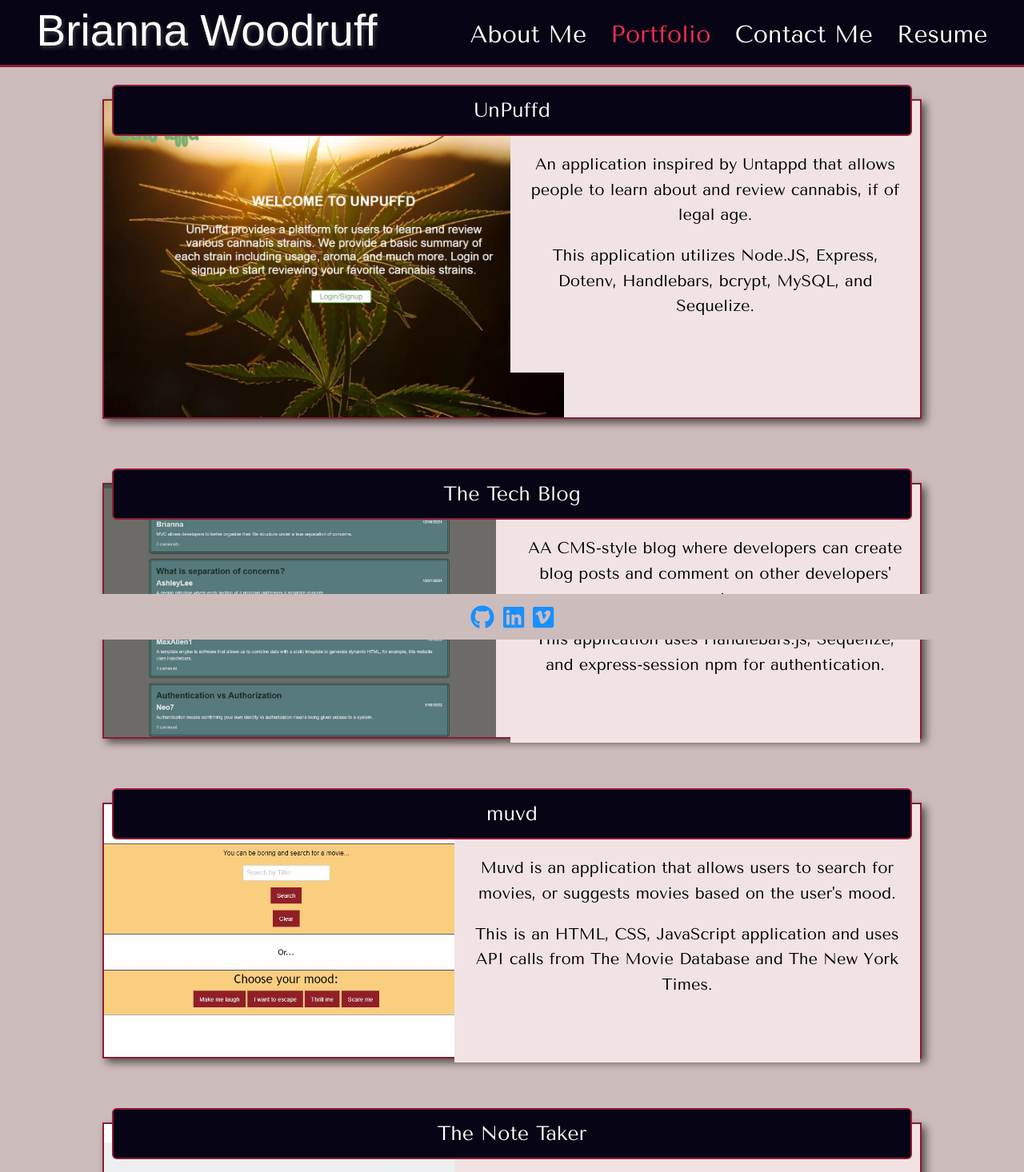
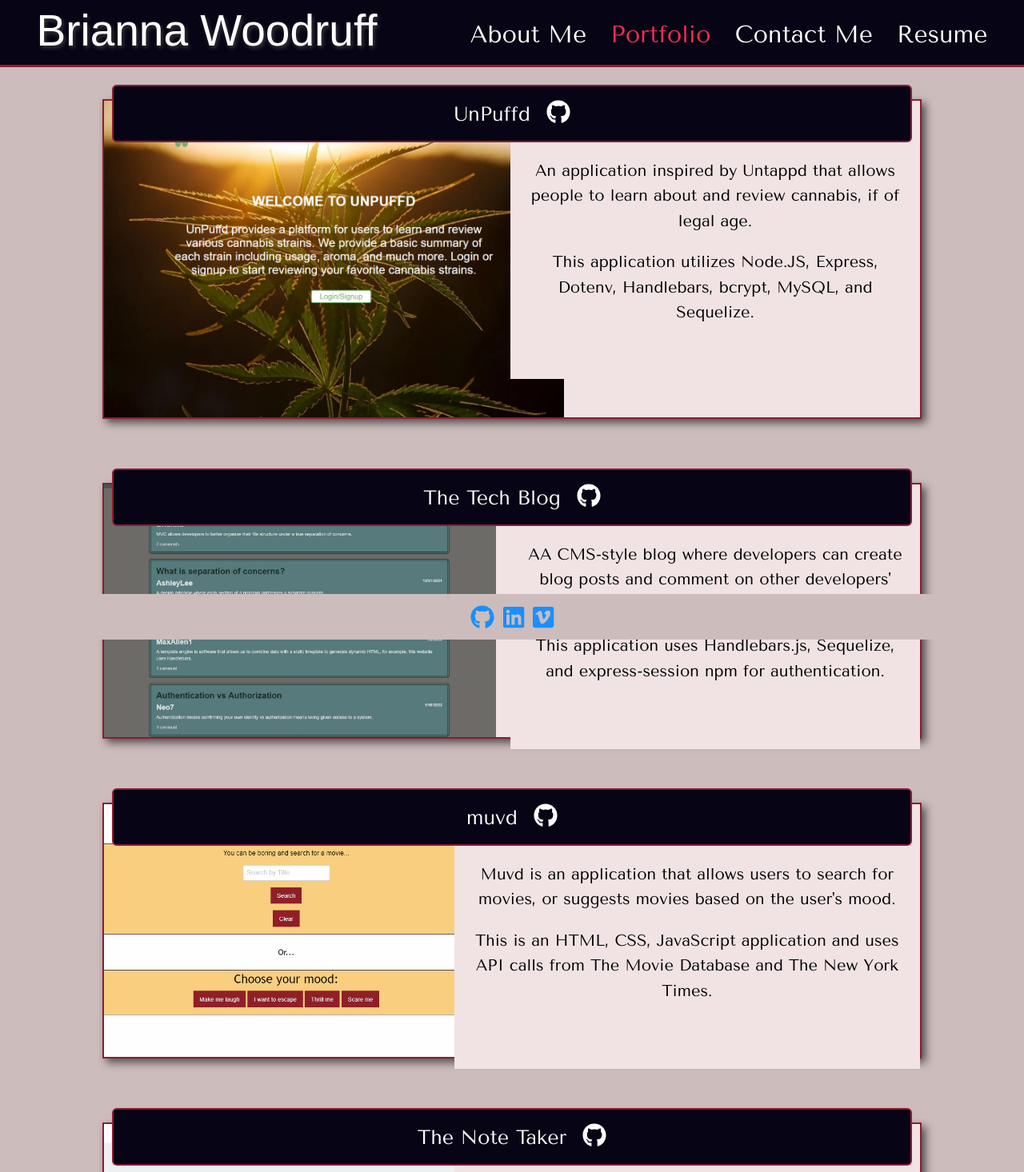
Before and after one commit to briannawoodruff/react-portfolio, a React (Create React App) app: page /portfolio in a window 1280 px wide. Shown: the top 1466 px of the page at 80% size. Built offline with nearby package versions, Linux system fonts and the light colour scheme; the HTML template or start-up script is replaced by a standard one; a web font is replaced by a local one.

Commit message:
added github to projects

```diff
--- a/src/components/project/Project.js
+++ b/src/components/project/Project.js
@@ -1,4 +1,7 @@
 import './project.css';
+// font awesome icons
+import { FontAwesomeIcon } from '@fortawesome/react-fontawesome'
+import { faGithub } from '@fortawesome/free-brands-svg-icons'
 
 export default function Project() {
     return (
@@ -6,7 +9,9 @@ export default function Project() {
             <div className="container">
                 <div className="code-card unpuffd">
                     <a target="_blank" href="https://unpuffd.herokuapp.com/">
-                        <h3 className="card-header">UnPuffd</h3>
+                        <h3 className="card-header">UnPuffd
+                        <a className="icon" target="_blank" href="https://github.com/coding-p2-g2/unpuffd"><FontAwesomeIcon icon={faGithub}/></a>
+                        </h3>
                         <div className="unpuffd-text">
                             <p>
                                 An application inspired by Untappd that allows people to learn about and review cannabis, if of legal age.
@@ -20,9 +25,11 @@ export default function Project() {
             </div>
 
             <div className="container">
-                <a target="_blank" href="https://the-mvc-techblog.herokuapp.com/">
+                <a target="_blank" href="https://github.com/briannawoodruff/tech-blog-mvc">
                     <div className="code-card tech-blog">
-                        <h3 className="card-header">The Tech Blog</h3>
+                        <h3 className="card-header">The Tech Blog
+                        <a className="icon" target="_blank" href="https://github.com/briannawoodruff/tech-blog-mvc"><FontAwesomeIcon icon={faGithub}/></a>
+                        </h3>
                         <div className="techblog-text">
                             <p>
                                 AA CMS-style blog where developers can create blog posts and comment on other developers' posts.
@@ -38,7 +45,9 @@ export default function Project() {
             <div className="container">
                 <a target="_blank" href="https://coding-p1-g1.github.io/muvd/">
                     <div className="code-card muvd">
-                        <h3 className="card-header">muvd</h3>
+                        <h3 className="card-header">muvd
+                        <a className="icon" target="_blank" href="https://github.com/coding-p1-g1/muvd/"><FontAwesomeIcon icon={faGithub}/></a>
+                        </h3>
                         <div className="muvd-text">
                             <p>
                                 Muvd is an application that allows users to search for movies, or suggests movies based on the user's mood.
@@ -54,7 +63,9 @@ export default function Project() {
             <div className="container">
                 <a target="_blank" href="https://note-taker-app-bw.herokuapp.com/">
                     <div className="code-card note-taker">
-                        <h3 className="card-header">The Note Taker</h3>
+                        <h3 className="card-header">The Note Taker
+                        <a className="icon" target="_blank" href="https://github.com/briannawoodruff/note-taker-app"><FontAwesomeIcon icon={faGithub}/></a>
+                        </h3>
                         <div className="muvd-text">
                             <p>
                                 An application where a user is able to write and save notes to more efficiently organize and keep track of thoughts and tasks.
--- a/src/components/project/project.css
+++ b/src/components/project/project.css
@@ -123,6 +123,19 @@ p {
     background-color: var(--blush);
 }
 
+.icon {
+    font-size: 30px;
+    /* float: right; */
+    color: white;
+    display: inline;
+    padding-left: 20px;
+}
+
+a:hover,
+a:hover {
+    color: #f12d51;
+}
+
 @media only screen and (max-width: 900px) {
     .code-card {
         height: 50vh;
```
